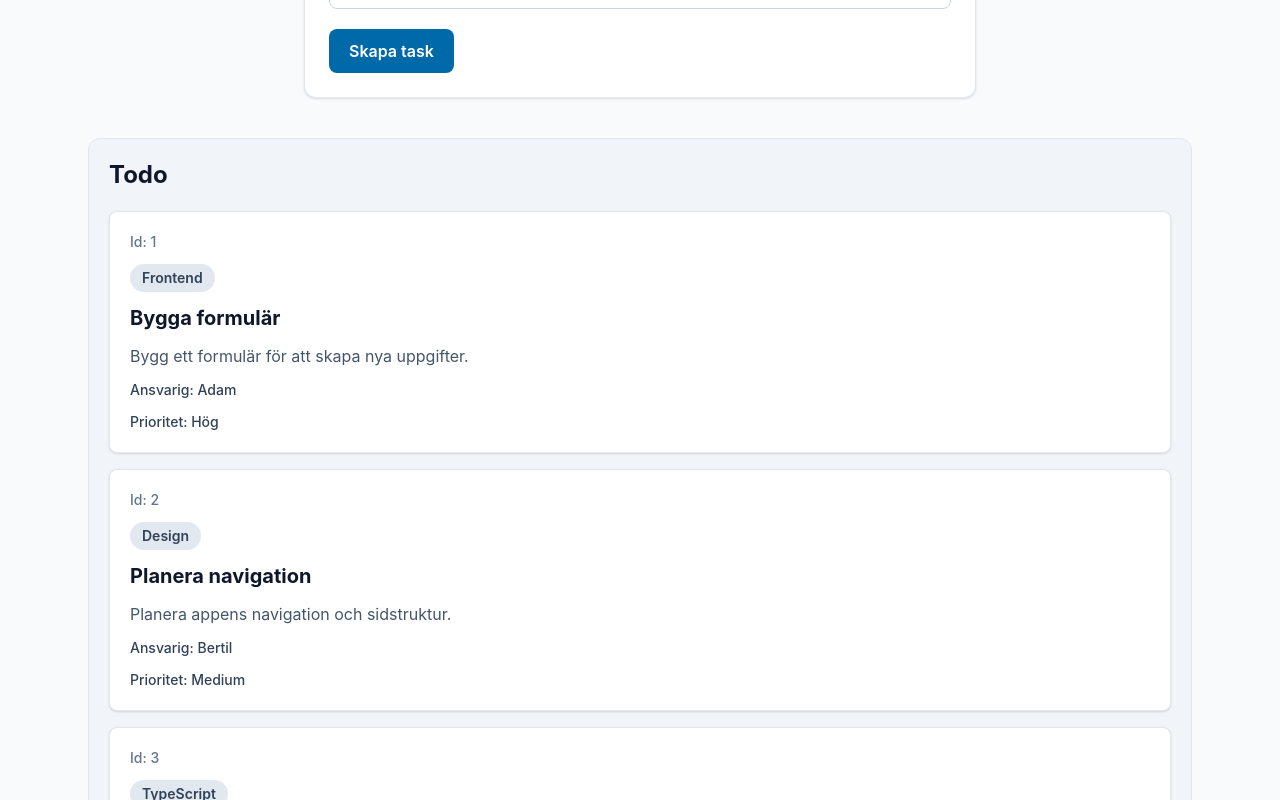
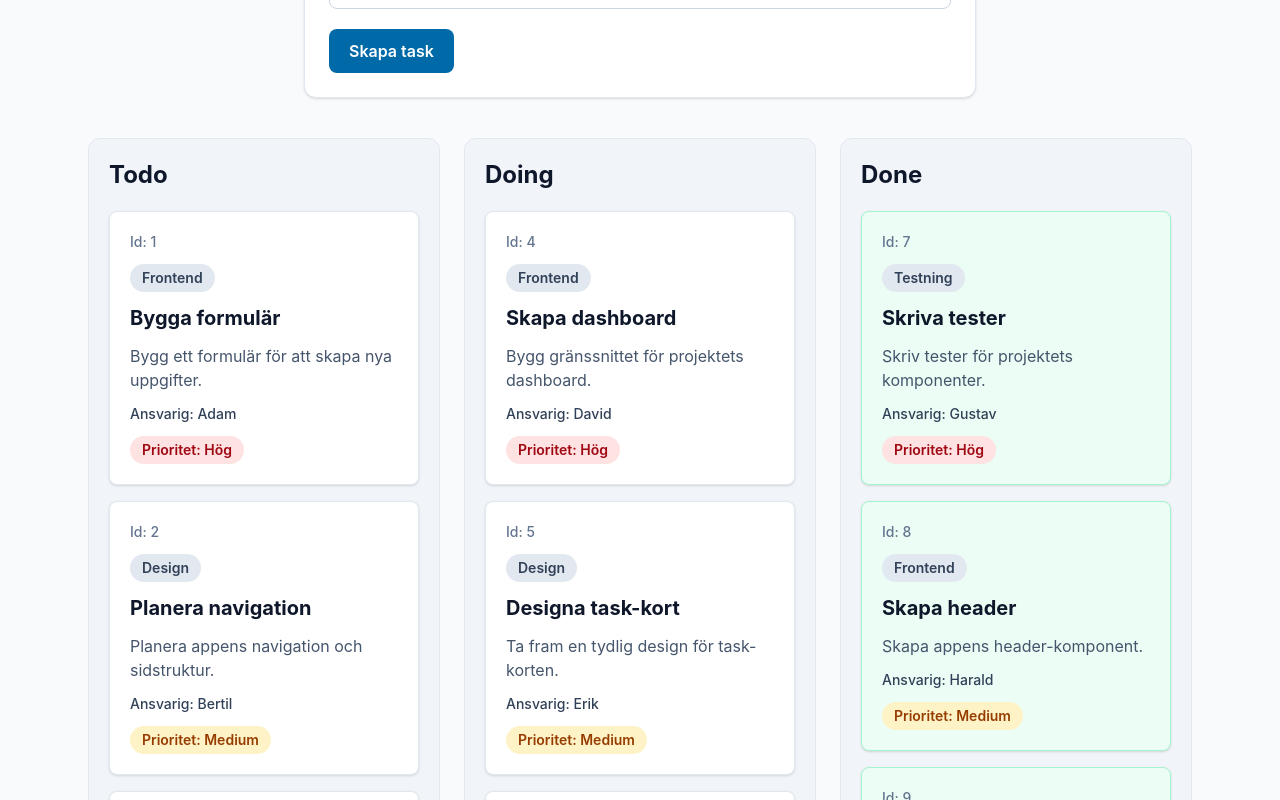
Before and after one commit to ynsuldg/course-6-lab-2, a React (Vite) app: page / in a window 1280 px wide. Shown: the part 820-1620 px from the top of the page. Built offline with nearby package versions, Linux system fonts and the light colour scheme.

Commit message:
Add responsive task layout and status styling

```diff
--- a/src/App.tsx
+++ b/src/App.tsx
@@ -98,7 +98,7 @@ function App() {
       <Header />
       <main className="mx-auto max-w-6xl space-y-10 px-6 py-10">
         <NewTaskForm />
-        <div className="space-y-8">
+        <div className="grid grid-cols-1 gap-6 lg:grid-cols-3">
           <Column title="Todo">
             {todoTasks.map((task) => (
               <TaskCard
@@ -109,6 +109,7 @@ function App() {
                 assignee={task.assignee}
                 category={task.category}
                 priority={task.priority}
+                status={task.status}
               />
             ))}
           </Column>
@@ -122,6 +123,7 @@ function App() {
                 assignee={task.assignee}
                 category={task.category}
                 priority={task.priority}
+                status={task.status}
               />
             ))}
           </Column>
@@ -135,6 +137,7 @@ function App() {
                 assignee={task.assignee}
                 category={task.category}
                 priority={task.priority}
+                status={task.status}
               />
             ))}
           </Column>
--- a/src/components/TaskCard.tsx
+++ b/src/components/TaskCard.tsx
@@ -1,3 +1,5 @@
+import type { Task } from '../types/Task'
+
 type TaskCardProps = {
   id: number
   title: string
@@ -5,6 +7,7 @@ type TaskCardProps = {
   assignee: string
   category: string
   priority: string
+  status?: Task['status']
 }
 
 function TaskCard({
@@ -14,9 +17,27 @@ function TaskCard({
   assignee,
   category,
   priority,
+  status = 'todo',
 }: TaskCardProps) {
+  const priorityStyles = {
+    Hög: 'bg-red-100 text-red-800',
+    Medium: 'bg-amber-100 text-amber-800',
+    Låg: 'bg-emerald-100 text-emerald-800',
+  }
+
+  const priorityClass =
+    priorityStyles[priority as keyof typeof priorityStyles] ??
+    'bg-slate-100 text-slate-700'
+
+  const statusClass =
+    status === 'done'
+      ? 'border-emerald-200 bg-emerald-50'
+      : 'border-slate-200 bg-white'
+
   return (
-    <article className="space-y-3 rounded-lg border border-slate-200 bg-white p-5 shadow-sm">
+    <article
+      className={`space-y-3 rounded-lg border p-5 shadow-sm ${statusClass}`}
+    >
       <p className="text-sm font-medium text-slate-500">Id: {id}</p>
       <p className="inline-block rounded-full bg-slate-200 px-3 py-1 text-sm font-semibold text-slate-700">
         {category}
@@ -24,7 +45,9 @@ function TaskCard({
       <h2 className="text-xl font-bold text-slate-900">{title}</h2>
       <p className="leading-6 text-slate-600">{description}</p>
       <p className="text-sm font-medium text-slate-700">Ansvarig: {assignee}</p>
-      <p className="text-sm font-medium text-slate-700">
+      <p
+        className={`inline-block rounded-full px-3 py-1 text-sm font-semibold ${priorityClass}`}
+      >
         Prioritet: {priority}
       </p>
     </article>
```
